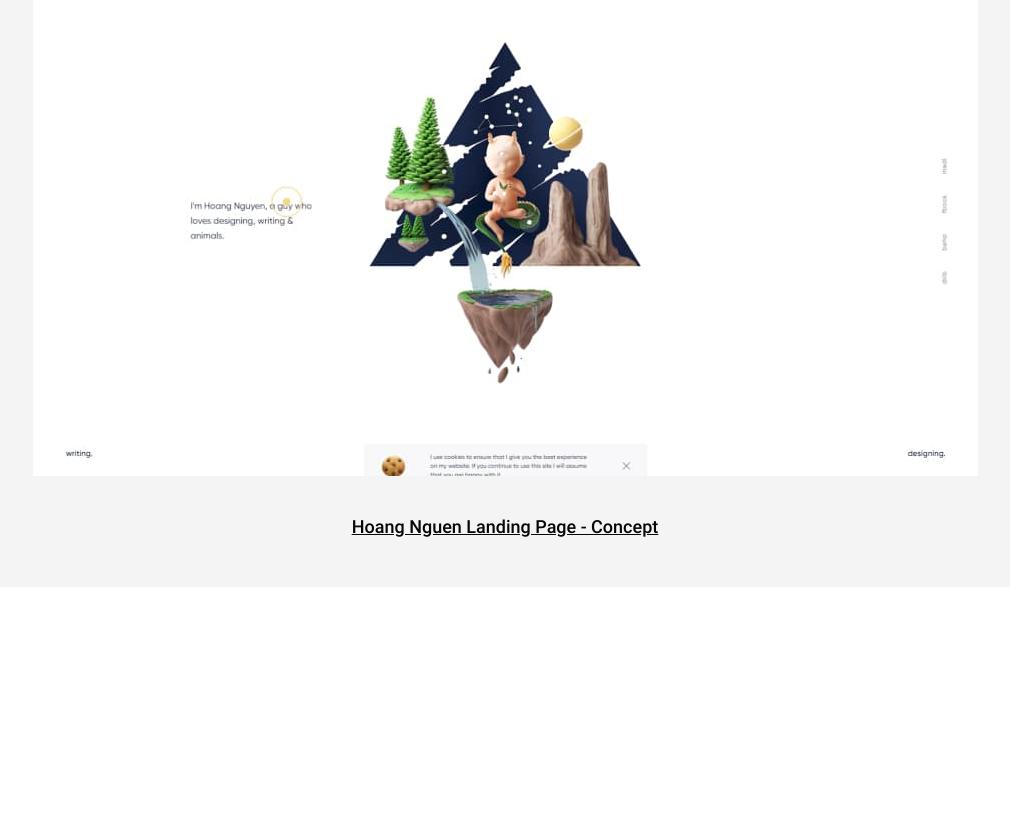
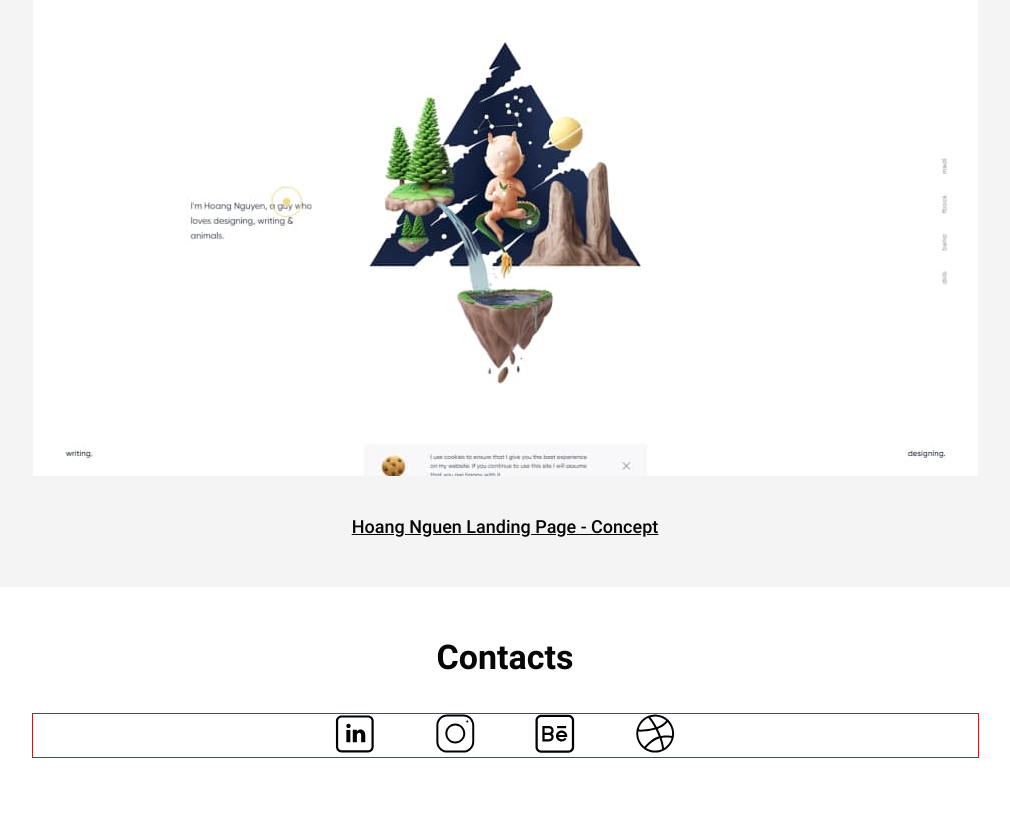
Before and after one commit to Dimikom/test-task-viseven, a plain HTML site: page index.html in a window 1280 px wide. Shown: the part 3314-4131 px from the top of the page, without its empty margins (135-1145 px from the left). Before the commit the page ends 3901 px from the top, so only its background shows below. Drawn offline with nearby package versions, Linux system fonts and the light colour scheme.

Commit message:
Add Contacts section

```diff
--- a/index.html
+++ b/index.html
@@ -281,6 +281,36 @@
           </ul>
         </div>
       </section>
+      <!--CONTACS Section-->
+      <section class="contacts container">
+        <h2 class="contacts__title">Contacts</h2>
+
+        <ul class="contacts__list list">
+          <li class="contacts__item">
+            <svg width="40px" height="40px">
+              <use href="./images/svg/sprites.svg#linkedin"></use>
+            </svg>
+          </li>
+
+          <li class="contacts__item">
+            <svg width="40px" height="40px">
+              <use href="./images/svg/sprites.svg#instagram"></use>
+            </svg>
+          </li>
+
+          <li class="contacts__item">
+            <svg width="40px" height="40px">
+              <use href="./images/svg/sprites.svg#be"></use>
+            </svg>
+          </li>
+
+          <li class="contacts__item">
+            <svg width="40px" height="40px">
+              <use href="./images/svg/sprites.svg#ball"></use>
+            </svg>
+          </li>
+        </ul>
+      </section>
     </main>
   </body>
 </html>
--- /dev/null
+++ b/sass/layuot/_contacts.scss
@@ -0,0 +1,26 @@
+.contacts {
+  padding-top: 50px;
+  padding-bottom: 60px;
+}
+
+.contacts__title {
+  font-family: var(--text-font);
+  font-style: normal;
+  font-weight: 700;
+  font-size: 34px;
+  line-height: 1.18;
+  text-align: center;
+  color: var(--text-color);
+}
+
+.contacts__list {
+  display: flex;
+  justify-content: center;
+  margin-top: 37px;
+  outline: 1px solid red;
+}
+
+.contacts__item:not(:first-child) {
+  display: block;
+  margin-left: 60px;
+}
--- a/sass/main.scss
+++ b/sass/main.scss
@@ -8,3 +8,4 @@
 @import "./layuot/about";
 @import "./layuot/skills";
 @import "./layuot/portfolio";
+@import "./layuot/contacts";
```
Also changed, not shown: css/main.css, css/main.min.css, 2 other files.
